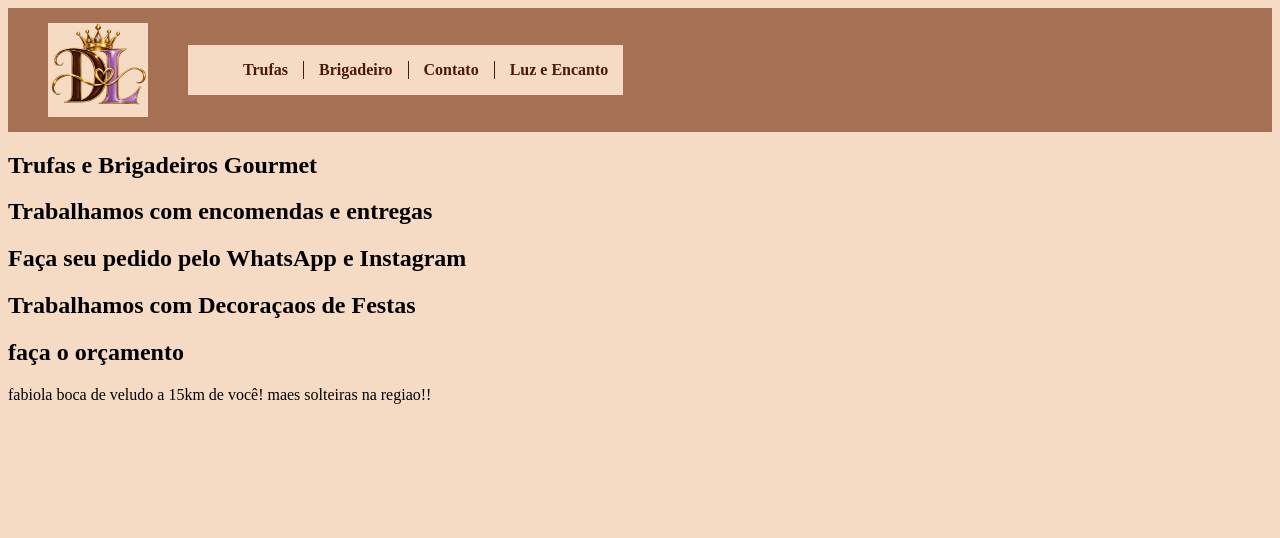
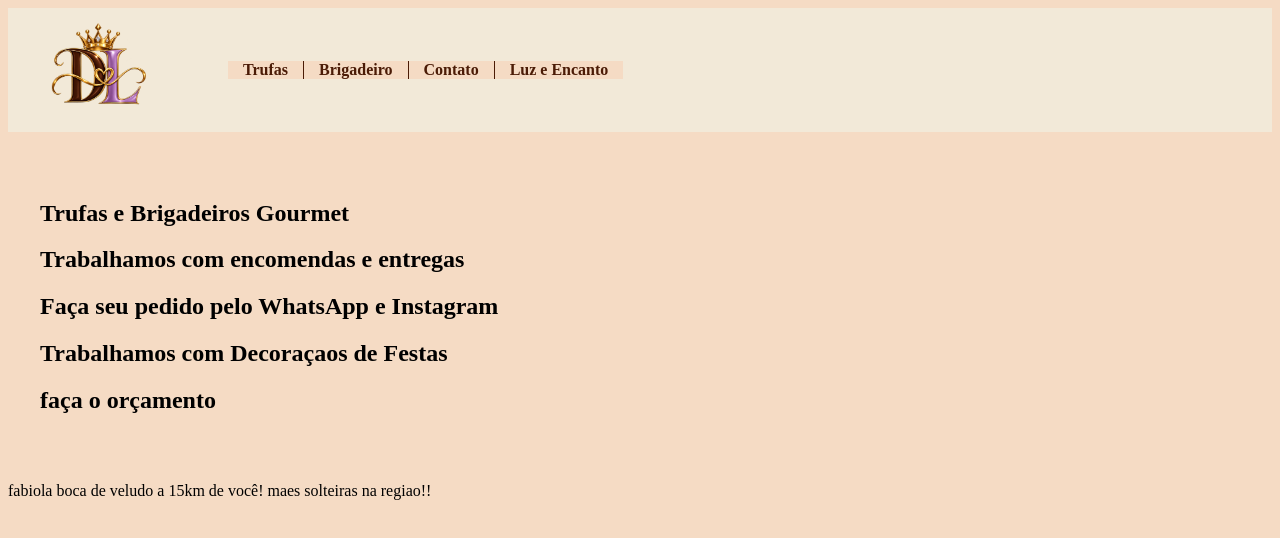
Before and after one commit to EiGutssJJ/SITE-TESTE, a plain HTML site: page index.html in a window 1280 px wide. Drawn offline with Linux system fonts and the light colour scheme.

Commit message:
acrescentando sessao

```diff
--- a/index.html
+++ b/index.html
@@ -20,7 +20,7 @@
         </ul>
     </nav>
 </header>
-    <main>
+    <main class="sessao">
 
         <h2>Trufas e Brigadeiros Gourmet</h2>
         <h2>Trabalhamos com encomendas e entregas</h2>
--- a/style.css
+++ b/style.css
@@ -5,7 +5,7 @@
     background-color: #F5DBC4;
 }
 header{
-    background-color:#A67153;
+    background-color:#F2E9D8;
 }
 .cabecalho {
     display: flex;
@@ -18,14 +18,19 @@ header{
 .logo {
     width: 100px;
     height: auto;
-    background-color: ;
+    background-color: #F2E9D8;
 }
 
 /*LINKS RODAPÉ*/
+nav{
+    background-color: #F2E9D8;
+}
+
 .menu ul {
     list-style: none;
     display: flex;
     align-items: center;
+    background-color: #F2E9D8;
 }
 
 .sessao {
@@ -35,6 +40,7 @@ header{
 }
 
 .menu li {
+
     padding: 0 15px;
     border-right: 1px solid #4B1B06; /* Cria a barrinha vertical */
 }
```
